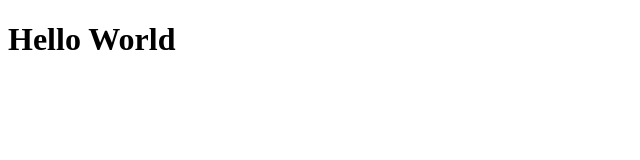
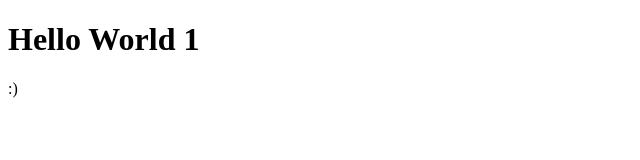
Before and after one commit to hex13/regato, a React app: page / in a window 1280 px wide. Shown: the top 160 px of the page, without its empty margins (0-640 px from the left). Built offline with nearby package versions, Linux system fonts and the light colour scheme.

Commit message:
App component

```diff
--- /dev/null
+++ b/src/components/App.tsx
@@ -0,0 +1,11 @@
+interface AppProps {
+    build: number
+    children: any
+}
+
+export function App({ build, children }: AppProps) {
+    return <div>
+        <h1>Hello World { build } </h1>
+        { children }
+    </div>
+}
--- a/src/index.tsx
+++ b/src/index.tsx
@@ -1,7 +1,10 @@
 import React from 'react';
 import * as ReactDOM from 'react-dom/client';
+import { App } from './components/App';
 
 const container = document.getElementById('app');
 
 const root = ReactDOM.createRoot(container);
-root.render(<h1>Hello World</h1>);
+root.render(<App build={1}>
+    :)
+</App>);
```
